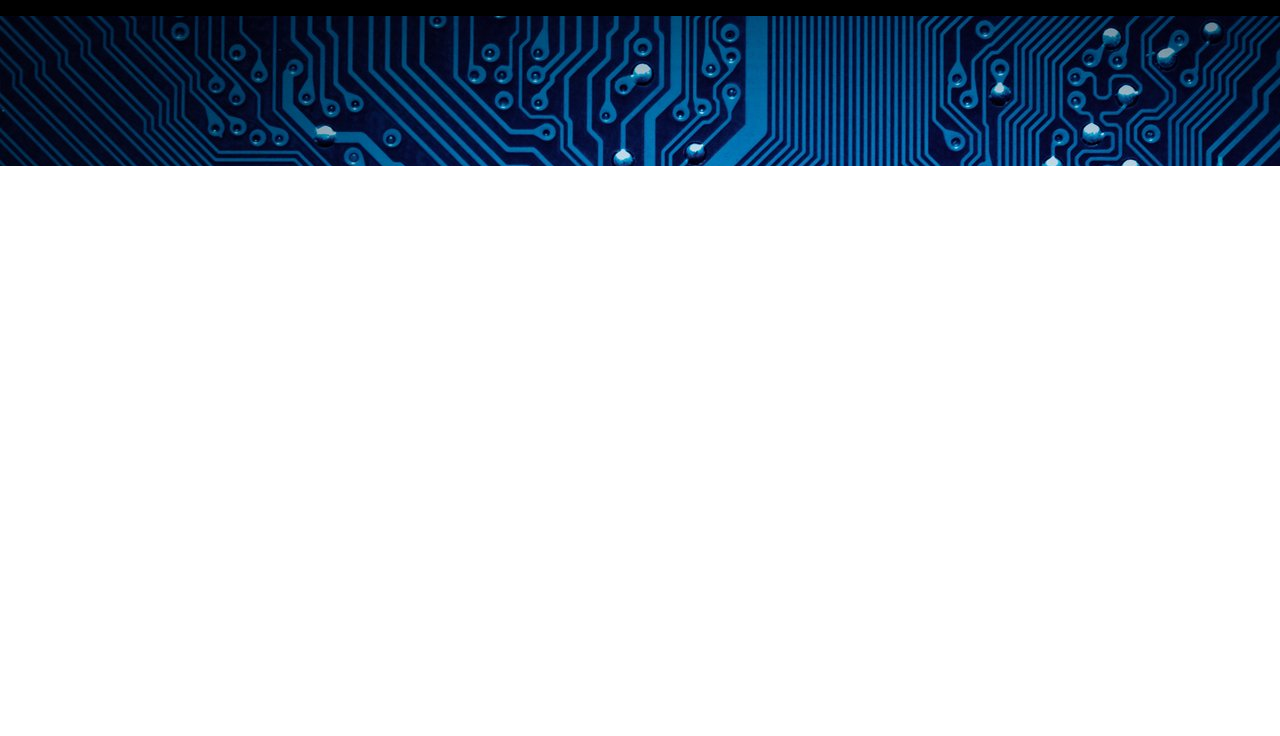
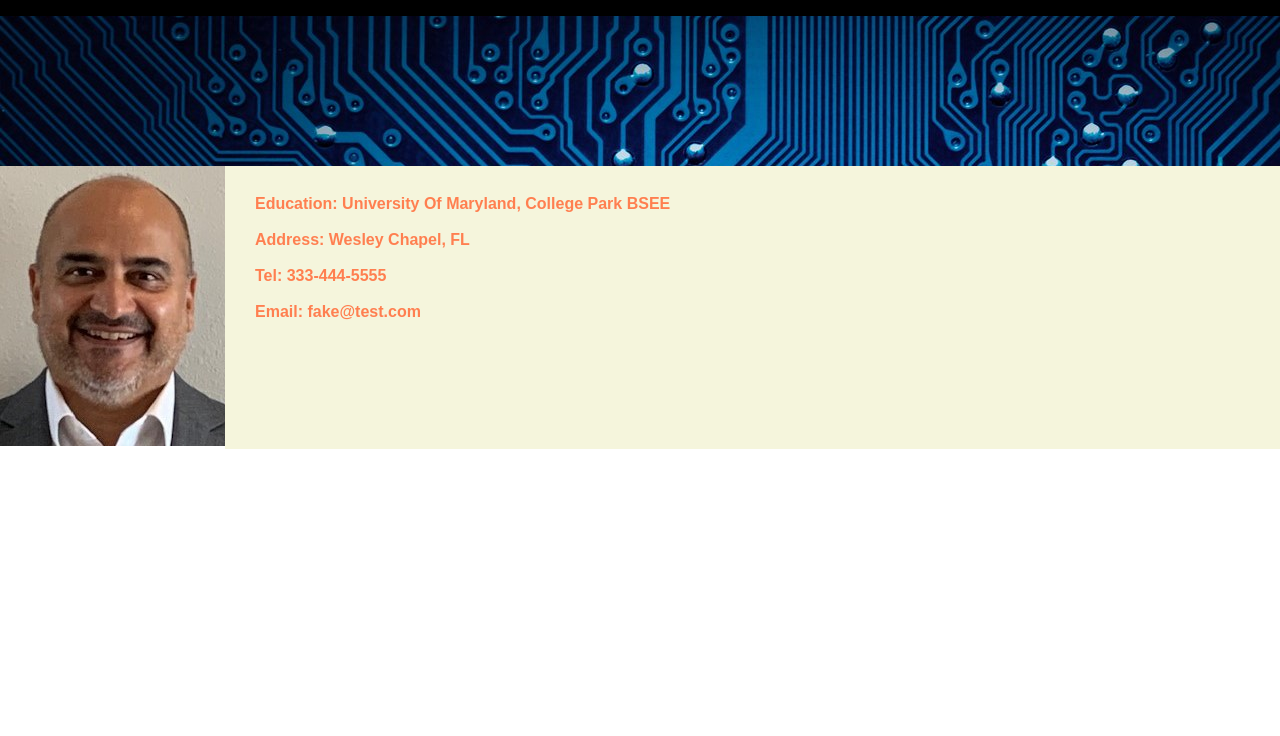
Before and after one commit to milindmjoshi/week2challenge, a plain HTML site: page index.html in a window 1280 px wide. Shown: the part 64-800 px from the top of the page. Drawn offline with Linux system fonts and the light colour scheme.

Commit message:
Add picture and bio

```diff
--- a/assets/css/style.css
+++ b/assets/css/style.css
@@ -1,5 +1,10 @@
 :root {
     --namecolor: black;
+}
+
+h2 {
+    padding: 10px;
+    color:coral
 }
 
 .navbar {
@@ -44,10 +49,35 @@
     margin: 10px;
     width: 30%;
     vertical-align: center;
+    font-family:Cambria, Cochin, Georgia, Times, 'Times New Roman', serif;
+
   }
+
+
 
   .coolimage {
     height: 150px;
     width: 100%;
     background-image: url(../images/technology-background-1632715.jpg);
   }
+
+  .about{
+    display: flex;
+    justify-content: left;
+    flex-direction: row;
+    flex-wrap: nowrap;
+    /* border: 3px solid green; */
+  }
+
+  .pic {
+    /*border: 5px solid black; */
+  }
+  .bio {
+    font-family:Cambria, Cochin, Georgia, Times, 'Times New Roman', serif
+    color: black;
+    background-color: beige;
+    /*border: 5px solid red;*/
+    width: 100%;
+    padding-left: 20px;
+    padding-top: 20px;
+  }
--- a/index.html
+++ b/index.html
@@ -31,6 +31,15 @@
     </header>
     <main>
         <div class="coolimage"></div>
+        <div class="about">
+            <div class="pic"><img src="./assets/images/Milind.jpg" ></div>
+            <div class="bio">
+                <h2>Education: University Of Maryland, College Park BSEE</h2>
+                <h2>Address: Wesley Chapel, FL</h2>
+                <h2>Tel: 333-444-5555</h2>
+                <h2>Email: fake@test.com</h2>
+            </div>
+        </div>
 
     </main>
     <footer>
```
Also changed, not shown: assets/images/Milind.jpg (added), assets/images/dallas-cowboys-logo.png (added), 1 other file.
